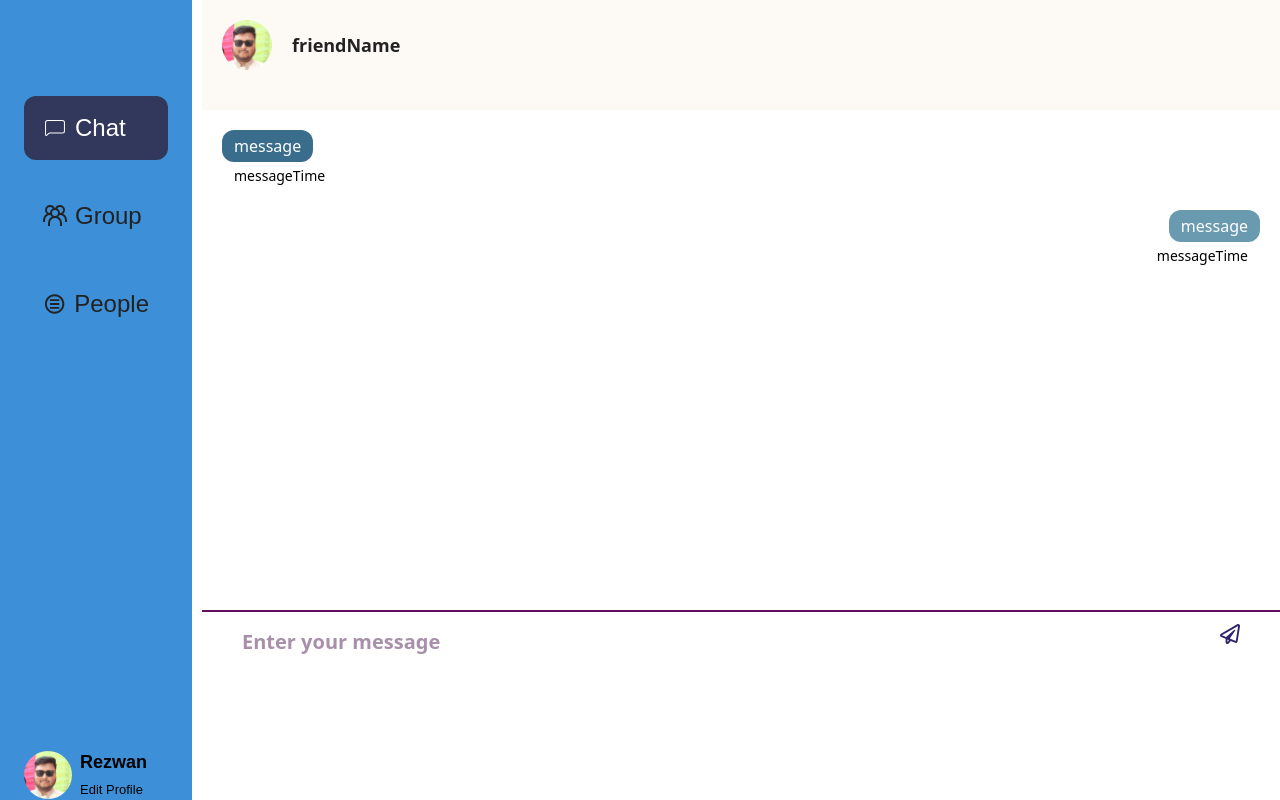
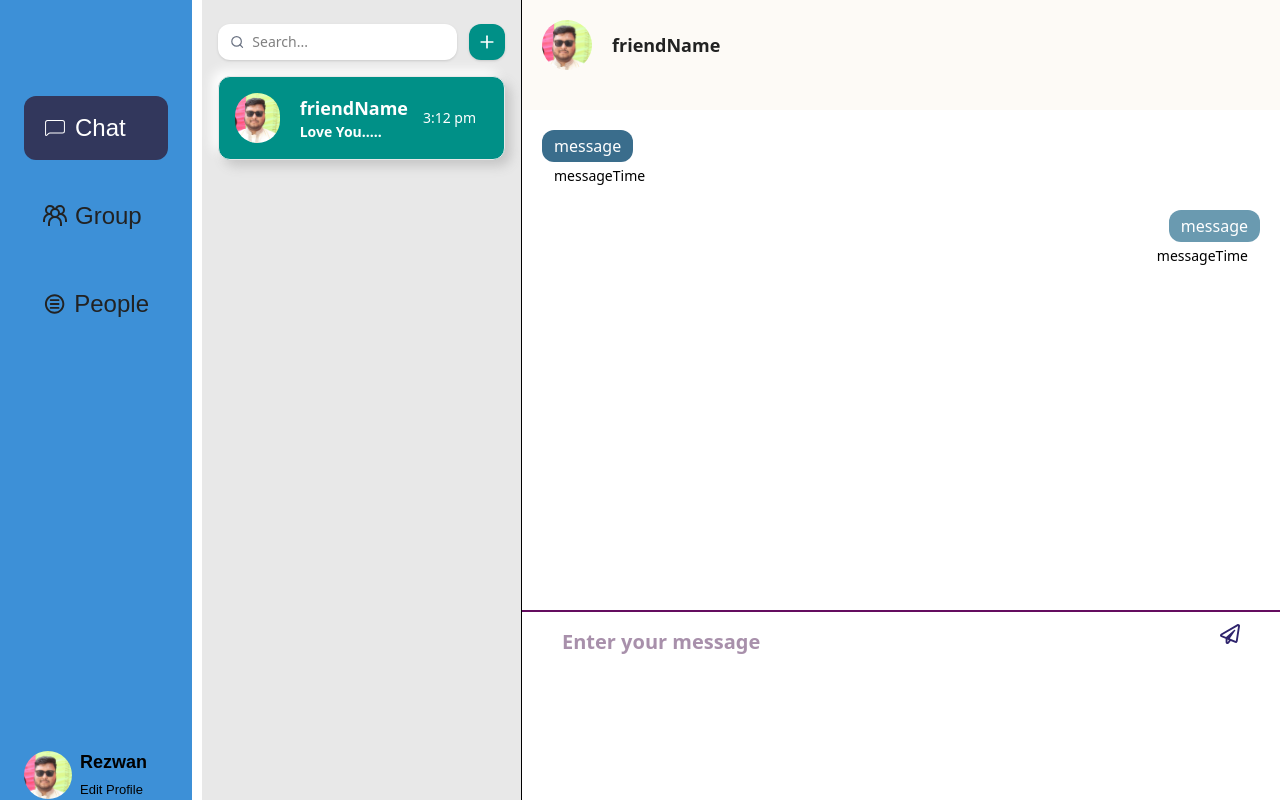
Before and after one commit to Rezwan-react/Chat-web-client, a React (Vite) app: page / in a window 1280 px wide. Built offline with nearby package versions, Linux system fonts and the light colour scheme.

Commit message:
chat and people flex

```diff
--- a/src/pages/ChatPage.jsx
+++ b/src/pages/ChatPage.jsx
@@ -1,12 +1,21 @@
 import React from 'react'
 import Chat from '../components/chat/Chat'
+import People from '../components/people/People'
 
 function ChatPage() {
-    return (
-        <>
-            <Chat />
-        </>
-    )
+  return (
+    <div className='flex w-full min-h-screen'>
+      {/* Sidebar */}
+      <div className="w-[320px] bg-[#e8e8e8] border-r">
+        <People />
+      </div>
+
+      {/* Main Chat Area */}
+      <div className="flex-1 bg-white">
+        <Chat />
+      </div>
+    </div>
+  )
 }
 
 export default ChatPage
```
